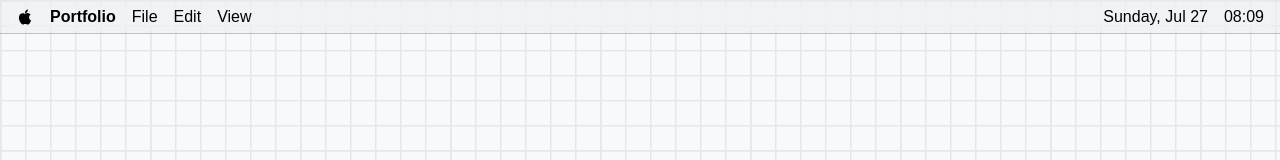
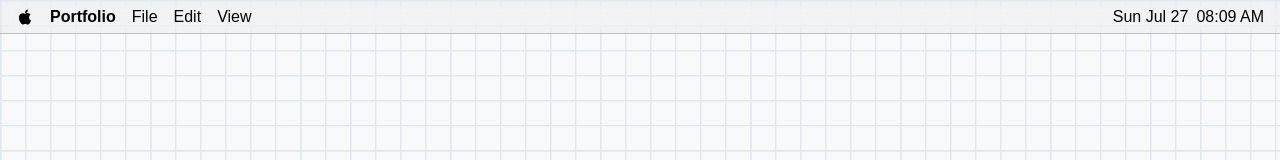
Before and after one commit to zaazhafrnn/my-portfolio, a Next.js app: page / in a window 1280 px wide. Shown: the top 160 px of the page. Built offline with nearby package versions, Linux system fonts and the light colour scheme.

Commit message:
adjust date like macos 26

```diff
--- a/src/app/page.tsx
+++ b/src/app/page.tsx
@@ -189,19 +189,18 @@ const MacOSDesktop = () => {
             <span>Edit</span>
             <span>View</span>
           </div>
-          <div className="flex items-center gap-4">
+          <div className="flex items-center gap-2">
             <span>
-              {new Date().toLocaleDateString([], {
-                weekday: "long",
+              {new Date().toLocaleDateString('en-US', {
+                weekday: "short",
                 month: "short",
                 day: "numeric",
-              })}
+              }).replace(',', '')}
             </span>
             <span>
               {new Date().toLocaleTimeString([], {
                 hour: "2-digit",
                 minute: "2-digit",
-                hour12: false,
               })}
             </span>
           </div>
```
